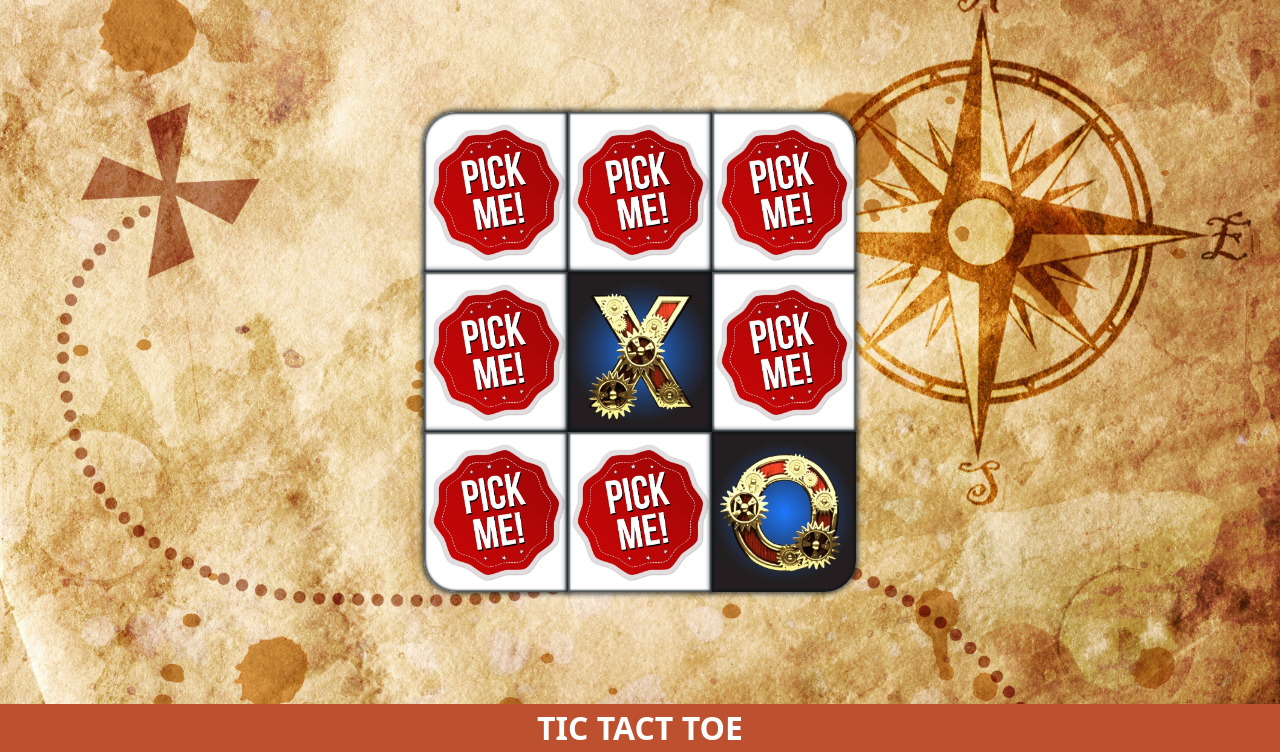
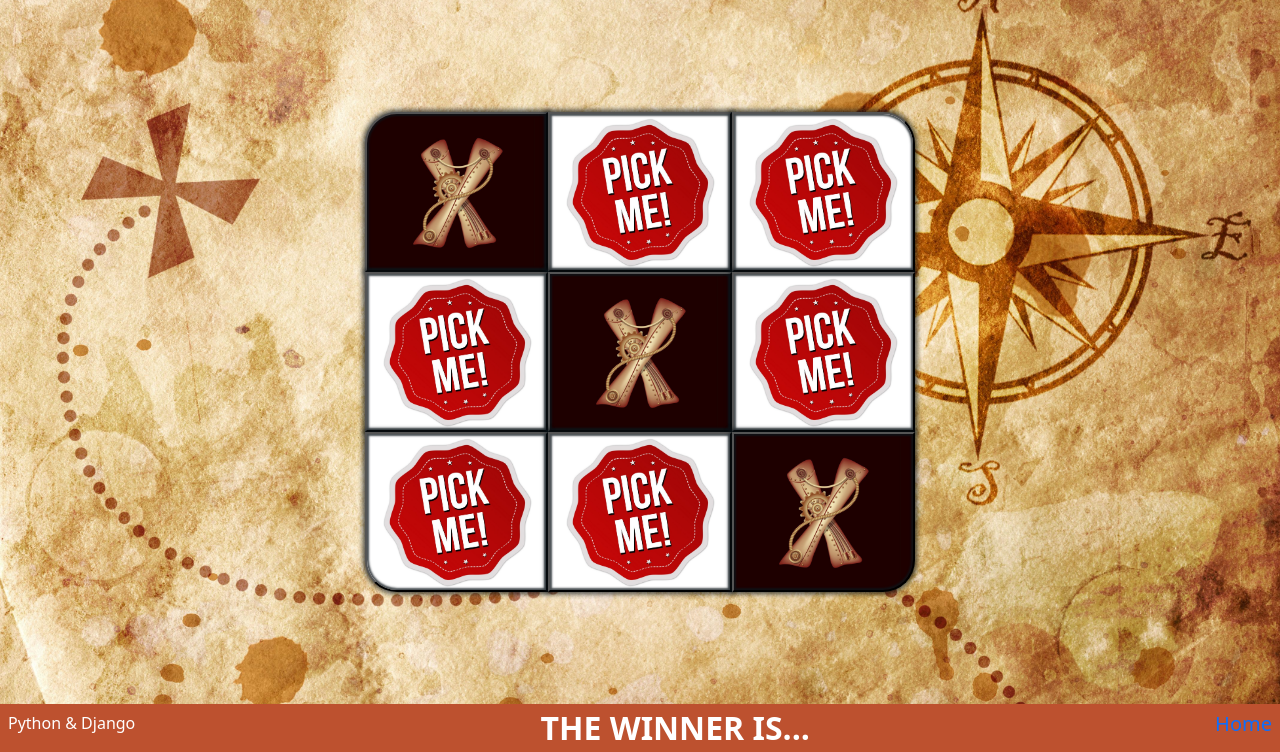
Before and after one commit to LNMIG/Games_Python, a Django app: page /tictactoe/ in a window 1280 px wide. Shown: the part 48-800 px from the top of the page. Run offline with Django 4.2, Linux system fonts and the light colour scheme.

Commit message:
Fix: main and tictactoe's home

```diff
--- a/static/tictactoe/css/home_tictactoe.css
+++ b/static/tictactoe/css/home_tictactoe.css
@@ -9,6 +9,7 @@
   height: 100vh;
 
   background-image: url('../img/wallpaper_tictactoe.jpg');
+  /* background-image: url('../img/wallpaper_tictactoe_gears2.jpg'); */
   background-position: center center;
   background-repeat: no-repeat;
   background-attachment: fixed;
@@ -62,6 +63,7 @@
   border-width: 1px;
   }
 
+  /*
 .cero-cero, .cero-uno, .cero-dos, .uno-cero, .uno-uno, .uno-dos, .dos-cero, .dos-uno, .dos-dos {
   box-shadow:
   0 0 5px 2px rgba(12, 20, 25, 0.75),
@@ -74,7 +76,6 @@
   background-repeat: no-repeat;
   background-size: contain;
   background-color: #241e20;
-  /* background-color: #0e2431; */
   }
 
 .dos-dos {
@@ -83,21 +84,62 @@
   background-repeat: no-repeat;
   background-size: contain;
   background-color: #241e20;
+  } */
+
+
+/*
+.uno-uno {
+  background-image: url('../img/letra_X2.jpg');
+  background-position: center center;
+  background-repeat: no-repeat;
+  background-size: contain;
+  background-color: #1e0000;
   }
 
+.dos-dos {
+  background-image: url('../img/letra_O2.jpg');
+  background-position: center center;
+  background-repeat: no-repeat;
+  background-size: contain;
+  background-color: #1e0000;
+  } */
+
+.middle-square {
+  box-shadow:
+  0 0 5px 2px rgba(12, 20, 25, 0.75),
+  0 0 2px 2px rgba(12, 20, 25, 0.75) inset;
+  }
+
+.square-w-x {
+  background-image: url('../img/letra_X2.jpg');
+  background-position: center center;
+  background-repeat: no-repeat;
+  background-size: contain;
+  background-color: #1e0000;
+  }
+
+.square-w-o {
+  background-image: url('../img/letra_O2.jpg');
+  background-position: center center;
+  background-repeat: no-repeat;
+  background-size: contain;
+  background-color: #1e0000;
+  }
+
+
 /* Corners radii decoration */
-.cero-cero {
+.corner-left-top-square {
   border-top-left-radius: 2em;
   }
 
-.cero-dos {
+.corner-right-top-square {
   border-top-right-radius: 2em;
   }
 
-.dos-cero {
+.corner-left-bottom-square {
   border-bottom-left-radius: 2em;
   }
 
-.dos-dos {
+.corner-right-bottom-square {
   border-bottom-right-radius: 2em;
   }
--- a/templates/tictactoe/home.html
+++ b/templates/tictactoe/home.html
@@ -30,23 +30,51 @@
   </header>
 
   <main>
+    <form
+      action="{% url 'apps.tictactoe:makemove' %}"
+      method="post"
+    >
+      {% csrf_token %}
       <div class="container p-0">
         <div class="row row-cols-3">
-          <div class="col px-sm-4 cero-cero"></div>
-          <div class="col px-sm-4 cero-uno"></div>
-          <div class="col px-sm-4 cero-dos"></div>
-          <div class="col px-sm-4 uno-cero"></div>
-          <div class="col px-sm-4 uno-uno"></div>
-          <div class="col px-sm-4 uno-dos"></div>
-          <div class="col px-sm-4 dos-cero"></div>
-          <div class="col px-sm-4 dos-uno"></div>
-          <div class="col px-sm-4 dos-dos"></div>
+
+          {% for each in tictactoe %}
+            <input
+              type="submit"
+              name="square"
+              value="{{ forloop.counter0 }}"
+              id="{{ forloop.counter0 }}"
+              class="col px-sm-4 middle-square
+                {% if forloop.counter0 == 0 %}
+                  corner-left-top-square
+                {% elif forloop.counter0 == 2 %}
+                  corner-right-top-square
+                {% elif forloop.counter0 == 6 %}
+                  corner-left-bottom-square
+                {% elif forloop.counter0 == 8 %}
+                  corner-right-bottom-square
+                {% else %}
+                  ''
+                {% endif %}
+                {% if each == 'X' %} square-w-x {% endif %}
+                {% if each == 'O' %} square-w-o {% endif %}"
+                style="color: transparent;"
+            >
+            </input>
+
+            {% empty %}
+            <h1>No records found</h1>
+          {% endfor %}
         </div>
       </div>
   </main>
 
   <footer>
-    <div class="tictactoe_footer"> TIC TACT TOE</div>
+    <div class="d-flex flex-row justify-content-between align-items-center px-2 tictactoe_footer">
+       <span class="h6">Python & Django</span>
+       <span>THE WINNER IS...</span>
+       <a class="h5 text-decoration-none" href={% url 'index' %}>Home</a>
+    </div>
   </footer>
 
 
```
Also changed, not shown: static/index.css (+49 -26 lines), templates/index.html (+30 -2 lines), static/wallpaper_python_black.jpg.
